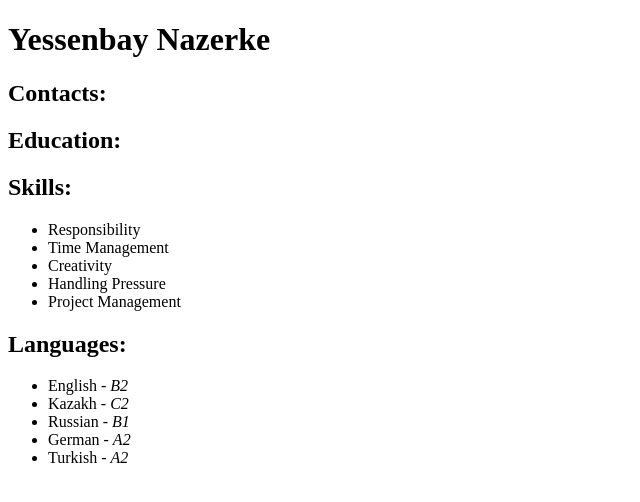
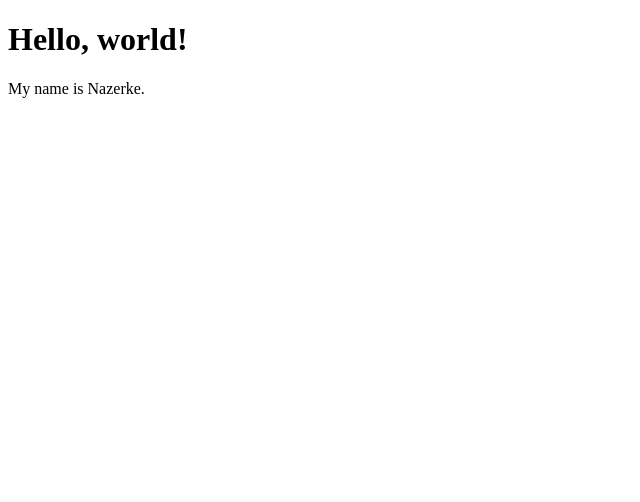
Before and after one commit to naz-yess/rsschool-cv2, a plain HTML site: page index.html in a window 1280 px wide. Shown: the whole page, without its empty margins (0-640 px from the left). Drawn offline with Linux system fonts and the light colour scheme.

Commit message:
fix: errors are fixed

```diff
--- a/index.html
+++ b/index.html
@@ -1,36 +1,12 @@
 <!DOCTYPE html>
-<html lang="en">
+<html>
 <head>
-    <meta charset="UTF-8">
-    <meta name="viewport" content="width=P, initial-scale=1.0">
-    <title>Portfolio</title>
-
+<title>Nazerke</title>
 </head>
 <body>
 
-        <h1  >Yessenbay Nazerke</h1>
+<h1>Hello, world!</h1>
+<p>My name is Nazerke.</p>
 
-                <h2>Contacts:</h2>
-
-                <h2>Education:</h2>
-
-
-            <h2 >Skills:</h2>
-            <ul>
-                <li>Responsibility</li>
-                <li>Time Management</li>
-                <li>Creativity</li>
-                <li>Handling Pressure</li>
-                <li>Project Management</li>
-            </ul>
-
-            <h2 >Languages:</h2>
-            <ul>
-                <li>English - <em>B2</em></li>
-                <li>Kazakh - <em>C2</em></li>
-                <li>Russian - <em>B1</em></li>
-                <li>German - <em>A2</em></li>
-                <li>Turkish - <em>A2</em></li>
-            </ul>
 </body>
 </html>
```
